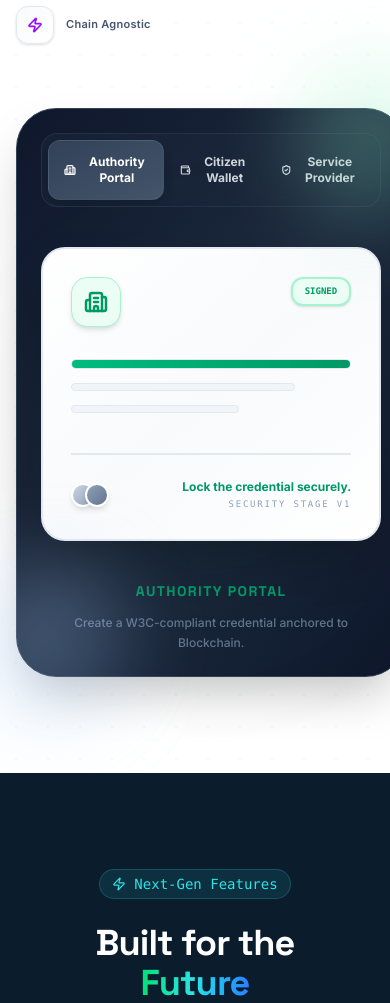
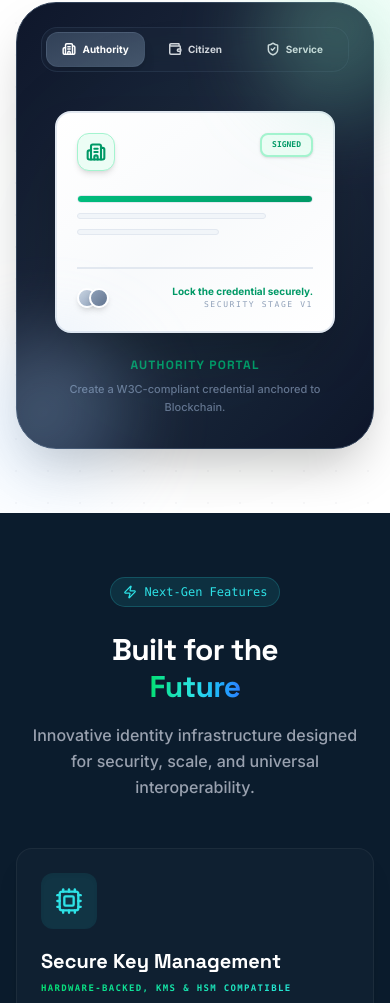
Before and after one commit to kishorekumarj79/Landing-Page, a React (Vite) app: page / in a window 390 px wide. Shown: the part 2018-3021 px from the top of the page. Built offline with nearby package versions, Linux system fonts and the light colour scheme.

Commit message:
fix: mobile optimization

```diff
--- a/src/components/Compatibility.jsx
+++ b/src/components/Compatibility.jsx
@@ -1,4 +1,3 @@
-
 import React from 'react';
 import { motion } from 'framer-motion';
 import { Globe, Shield, Zap, Fingerprint, Server, Shuffle, Cpu, Layers } from 'lucide-react';
@@ -26,54 +25,60 @@ const innovations = [
 
 const Compatibility = () => {
     return (
-        <section id="standards" className="py-24 bg-midnight text-center overflow-hidden relative">
-            {/* Dark Tech Mesh Background */}
-            <div className="absolute inset-0 bg-[linear-gradient(rgba(255,255,255,0.02)_1px,transparent_1px),linear-gradient(90deg,rgba(255,255,255,0.02)_1px,transparent_1px)] bg-[size:30px_30px] opacity-20" />
+        <section id="standards" className="py-16 sm:py-20 lg:py-24 bg-midnight text-center overflow-hidden relative">
+            {/* Dark Tech Mesh Background - lighter on mobile */}
+            <div className="absolute inset-0 bg-[linear-gradient(rgba(255,255,255,0.02)_1px,transparent_1px),linear-gradient(90deg,rgba(255,255,255,0.02)_1px,transparent_1px)] bg-[size:30px_30px] opacity-10 sm:opacity-20" />
 
             <div className="max-w-7xl mx-auto px-4 sm:px-6 lg:px-8 relative z-10">
                 <motion.div
-                    initial={{ opacity: 0, scale: 0.98 }}
-                    whileInView={{ opacity: 1, scale: 1 }}
-                    viewport={{ once: true }}
-                    className="mb-16 transform-gpu"
+                    initial={{ opacity: 0, y: 20 }}
+                    whileInView={{ opacity: 1, y: 0 }}
+                    viewport={{ once: true, margin: "-50px" }}
+                    transition={{ duration: 0.4, ease: "easeOut" }}
+                    className="mb-12 sm:mb-16"
                 >
-                    <div className="inline-flex items-center px-3 py-1 rounded-full bg-accent/10 border border-accent/20 text-accent text-sm font-mono mb-6">
+                    <div className="inline-flex items-center px-3 py-1.5 rounded-full bg-accent/10 border border-accent/20 text-accent text-xs sm:text-sm font-mono mb-6">
                         <Zap size={14} className="mr-2" />
                         Next-Gen Features
                     </div>
-                    <h2 className="text-4xl md:text-5xl lg:text-6xl font-display font-bold text-white mb-6 tracking-tight">
+                    <h2 className="text-3xl sm:text-4xl md:text-5xl lg:text-6xl font-display font-bold text-white mb-4 sm:mb-6 tracking-tight leading-tight">
                         Built for the <br className="md:hidden" />
                         <span className="text-transparent bg-clip-text bg-gradient-to-r from-green-400 via-accent to-blue-500">
                             Future
                         </span>
                     </h2>
-                    <p className="text-lg md:text-xl text-gray-400 max-w-2xl mx-auto leading-relaxed font-medium">
+                    <p className="text-base sm:text-lg md:text-xl text-gray-400 max-w-2xl mx-auto leading-relaxed font-medium px-4">
                         Innovative identity infrastructure designed for security, scale, and universal interoperability.
                     </p>
                 </motion.div>
 
-                {/* Innovations Grid */}
-                <div className="grid grid-cols-1 md:grid-cols-3 gap-8 text-left">
+                {/* Innovations Grid - Simplified animations for mobile */}
+                <div className="grid grid-cols-1 md:grid-cols-3 gap-6 sm:gap-8 text-left">
                     {innovations.map((item, idx) => (
                         <motion.div
                             key={idx}
-                            initial={{ opacity: 0, y: 30 }}
+                            initial={{ opacity: 0, y: 20 }}
                             whileInView={{ opacity: 1, y: 0 }}
-                            viewport={{ once: true, margin: "-10%" }}
-                            transition={{ duration: 0.5, delay: idx * 0.1, ease: "easeOut" }}
-                            className="group p-8 rounded-[2.5rem] bg-white/[0.02] border border-white/5 hover:border-accent/30 hover:bg-white/[0.05] transition-all duration-500 transform-gpu will-change-transform shadow-2xl relative overflow-hidden"
+                            viewport={{ once: true, margin: "-100px" }}
+                            transition={{ duration: 0.3, delay: idx * 0.05, ease: "easeOut" }}
+                            className="group p-6 sm:p-8 rounded-2xl sm:rounded-[2.5rem] bg-white/[0.02] border border-white/5 hover:border-accent/30 hover:bg-white/[0.05] transition-colors duration-300 shadow-xl relative overflow-hidden"
                         >
-                            <div className="absolute inset-0 bg-gradient-to-br from-accent/5 to-transparent opacity-0 group-hover:opacity-100 transition-opacity duration-500" />
-                            <div className="w-16 h-16 bg-accent/10 rounded-2xl flex items-center justify-center mb-6 group-hover:scale-110 group-hover:bg-accent/20 transition-all duration-500 relative z-10 shadow-inner">
-                                <item.icon className="w-8 h-8 text-accent" />
+                            {/* Gradient overlay - hidden on mobile for performance */}
+                            <div className="hidden sm:block absolute inset-0 bg-gradient-to-br from-accent/5 to-transparent opacity-0 group-hover:opacity-100 transition-opacity duration-500" />
+
+                            <div className="w-14 h-14 sm:w-16 sm:h-16 bg-accent/10 rounded-xl sm:rounded-2xl flex items-center justify-center mb-5 sm:mb-6 group-hover:scale-105 sm:group-hover:scale-110 group-hover:bg-accent/20 transition-all duration-300 relative z-10 shadow-inner">
+                                <item.icon className="w-7 h-7 sm:w-8 sm:h-8 text-accent" strokeWidth={2} />
                             </div>
-                            <h3 className="text-2xl font-display font-bold text-white mb-2 leading-tight relative z-10">
+
+                            <h3 className="text-xl sm:text-2xl font-display font-bold text-white mb-2 leading-tight relative z-10">
                                 {item.title}
                             </h3>
-                            <p className="text-transparent bg-clip-text bg-gradient-to-r from-green-400 to-accent font-mono text-[10px] uppercase tracking-[0.2em] mb-4 font-bold relative z-10">
+
+                            <p className="text-transparent bg-clip-text bg-gradient-to-r from-green-400 to-accent font-mono text-[9px] sm:text-[10px] uppercase tracking-[0.15em] sm:tracking-[0.2em] mb-3 sm:mb-4 font-bold relative z-10">
                                 {item.subtitle}
                             </p>
-                            <p className="text-gray-400 text-sm leading-relaxed relative z-10 font-medium">
+
+                            <p className="text-gray-400 text-xs sm:text-sm leading-relaxed relative z-10 font-medium">
                                 {item.detail}
                             </p>
                         </motion.div>
@@ -84,10 +89,12 @@ const Compatibility = () => {
                 <motion.div
                     initial={{ opacity: 0 }}
                     whileInView={{ opacity: 1 }}
-                    className="mt-20 text-center max-w-2xl mx-auto"
+                    viewport={{ once: true }}
+                    transition={{ duration: 0.4 }}
+                    className="mt-12 sm:mt-16 lg:mt-20 text-center max-w-2xl mx-auto px-4"
                 >
-                    <div className="h-px w-20 bg-white/10 mx-auto mb-8" />
-                    <p className="text-gray-500 text-sm font-medium leading-relaxed italic">
+                    <div className="h-px w-16 sm:w-20 bg-white/10 mx-auto mb-6 sm:mb-8" />
+                    <p className="text-gray-500 text-xs sm:text-sm font-medium leading-relaxed italic">
                         Designed for interoperability across eIDAS 2.0, EBSI, enterprise IAM, and decentralized identity ecosystems.
                     </p>
                 </motion.div>
--- a/src/components/Playground.jsx
+++ b/src/components/Playground.jsx
@@ -70,7 +70,7 @@ const Playground = () => {
     const currentStep = steps.find(s => s.id === activeTab);
 
     return (
-        <section id="playground" className="py-24 bg-white relative overflow-hidden">
+        <section id="playground" className="py-16 sm:py-20 lg:py-24 bg-white relative overflow-hidden">
             {/* Subtle Grid Pattern */}
             <div className="absolute inset-0 opacity-[0.03] pointer-events-none"
                 style={{
@@ -94,32 +94,32 @@ const Playground = () => {
                                 Trust Framework
                             </div>
 
-                            <h2 className="text-4xl md:text-5xl lg:text-6xl font-display font-bold text-slate-900 mb-6 tracking-tight leading-[1.1]">
+                            <h2 className="text-3xl sm:text-4xl md:text-5xl lg:text-6xl font-display font-bold text-slate-900 mb-6 tracking-tight leading-[1.1]">
                                 The Klefki <br />
                                 Trust Playground
                             </h2>
 
-                            <p className="text-slate-600 text-lg mb-6 max-w-lg leading-[1.7] tracking-tight font-medium">
+                            <p className="text-slate-600 text-base sm:text-lg mb-6 max-w-lg leading-[1.7] tracking-tight font-medium">
                                 Issue, hold, and verify verifiable credentials using open standards and chain-agnostic blockchain anchoring.
                             </p>
 
-                            <p className="text-slate-500 text-sm mb-12 max-w-lg leading-relaxed font-medium tracking-wide italic">
+                            <p className="text-slate-500 text-xs sm:text-sm mb-8 sm:mb-12 max-w-lg leading-relaxed font-medium tracking-wide italic">
                                 Explore the playground to issue sample certificates and experience instant verification.
                             </p>
 
-                            <div className="flex flex-col gap-10">
+                            <div className="flex flex-col gap-8 sm:gap-10">
                                 <a
                                     href="https://klefki-trust-stage.lovable.app/"
                                     target="_blank"
                                     rel="noopener noreferrer"
-                                    className="w-fit px-8 py-4 bg-gradient-to-r from-blue-600 to-blue-700 text-white font-bold rounded-2xl hover:scale-[1.02] transition-all text-sm flex items-center group shadow-[0_8px_30px_rgb(37,99,235,0.25)] hover:shadow-[0_12px_40px_rgba(37,99,235,0.35)] active:scale-95"
+                                    className="w-full sm:w-fit px-6 sm:px-8 py-3.5 sm:py-4 bg-gradient-to-r from-blue-600 to-blue-700 text-white font-bold rounded-2xl hover:scale-[1.02] transition-all text-sm flex items-center justify-center group shadow-[0_8px_30px_rgb(37,99,235,0.25)] hover:shadow-[0_12px_40px_rgba(37,99,235,0.35)] active:scale-95"
                                 >
-                                    Explore Live Playground
+                                    Explore Playground
                                     <ArrowUpRight size={18} className="ml-2 group-hover:rotate-45 transition-transform" />
                                 </a>
 
                                 {/* Standards Pillars */}
-                                <div className="grid grid-cols-1 sm:grid-cols-3 gap-6 pt-6 border-t border-slate-200">
+                                <div className="grid grid-cols-1 sm:grid-cols-3 gap-4 sm:gap-6 pt-6 border-t border-slate-200">
                                     {[
                                         { label: "W3C Standards", icon: Globe, color: "text-emerald-600" },
                                         { label: "Privacy by Design", icon: Lock, color: "text-blue-600" },
@@ -143,12 +143,12 @@ const Playground = () => {
                     <div className="relative">
                         <div className="bg-gradient-to-br from-slate-900 via-slate-800 to-slate-900 border border-slate-700 rounded-[2.5rem] p-6 md:p-10 shadow-2xl">
                             {/* Segmented Controller */}
-                            <div className="flex p-1.5 bg-slate-800/50 rounded-2xl border border-slate-700/50 mb-10 overflow-hidden backdrop-blur-sm">
+                            <div className="flex p-1 sm:p-1.5 bg-slate-800/50 rounded-2xl border border-slate-700/50 mb-8 sm:mb-10 overflow-hidden backdrop-blur-sm">
                                 {steps.map((step) => (
                                     <button
                                         key={step.id}
                                         onClick={() => setActiveTab(step.id)}
-                                        className={`flex-1 py-3.5 px-4 rounded-xl text-xs font-bold transition-all flex items-center justify-center gap-2.5 relative ${
+                                        className={`flex-1 py-2.5 sm:py-3.5 px-2 sm:px-4 rounded-xl text-[10px] sm:text-xs font-bold transition-all flex items-center justify-center gap-1.5 sm:gap-2.5 relative ${
                                             activeTab === step.id ? 'text-white' : 'text-gray-300 hover:text-white'
                                         }`}
                                     >
@@ -158,8 +158,9 @@ const Playground = () => {
                                                 className="absolute inset-0 bg-gradient-to-br from-slate-700 to-slate-600 rounded-xl border border-slate-500/30 shadow-lg"
                                             />
                                         )}
-                                        <step.icon size={18} className={`relative z-10 ${activeTab === step.id ? 'text-white' : 'text-gray-300'}`} strokeWidth={2.5} />
-                                        <span className="relative z-10">{step.title}</span>
+                                        <step.icon size={isMobile ? 14 : 18} className={`relative z-10 ${activeTab === step.id ? 'text-white' : 'text-gray-300'}`} strokeWidth={2.5} />
+                                        <span className="relative z-10 hidden sm:inline">{step.title}</span>
+                                        <span className="relative z-10 sm:hidden">{step.title.split(' ')[0]}</span>
                                     </button>
                                 ))}
                             </div>
@@ -186,20 +187,20 @@ const Playground = () => {
                                         className="relative w-full text-center transform-gpu"
                                     >
                                         {/* Premium Card UI */}
-                                        <div className="max-w-[340px] mx-auto bg-gradient-to-br from-white via-slate-50 to-white border-2 border-slate-200 rounded-3xl p-7 shadow-2xl overflow-hidden group">
+                                        <div className="max-w-[280px] sm:max-w-[340px] mx-auto bg-gradient-to-br from-white via-slate-50 to-white border-2 border-slate-200 rounded-2xl sm:rounded-3xl p-5 sm:p-7 shadow-2xl overflow-hidden group">
                                             {/* Card Top */}
-                                            <div className="flex justify-between items-start mb-8">
-                                                <div className={`p-3 rounded-2xl bg-gradient-to-br ${currentStep.bg} ${currentStep.color} border ${currentStep.border} shadow-md`}>
-                                                    <currentStep.icon size={24} strokeWidth={2.5} />
+                                            <div className="flex justify-between items-start mb-6 sm:mb-8">
+                                                <div className={`p-2 sm:p-3 rounded-xl sm:rounded-2xl bg-gradient-to-br ${currentStep.bg} ${currentStep.color} border ${currentStep.border} shadow-md`}>
+                                                    <currentStep.icon size={isMobile ? 20 : 24} strokeWidth={2.5} />
                                                 </div>
-                                                <div className={`px-3 py-1.5 rounded-xl text-[9px] font-mono font-bold uppercase ${currentStep.bg} ${currentStep.color} border-2 ${currentStep.border} shadow-sm`}>
+                                                <div className={`px-2.5 sm:px-3 py-1 sm:py-1.5 rounded-lg sm:rounded-xl text-[8px] sm:text-[9px] font-mono font-bold uppercase ${currentStep.bg} ${currentStep.color} border-2 ${currentStep.border} shadow-sm`}>
                                                     {currentStep.badge}
                                                 </div>
                                             </div>
 
                                             {/* Card Body - Progress Bars */}
-                                            <div className="space-y-3.5 mb-10">
-                                                <div className="h-2.5 w-full bg-slate-100 rounded-full overflow-hidden border border-slate-200">
+                                            <div className="space-y-2.5 sm:space-y-3.5 mb-8 sm:mb-10">
+                                                <div className="h-2 sm:h-2.5 w-full bg-slate-100 rounded-full overflow-hidden border border-slate-200">
                                                     <motion.div
                                                         initial={{ width: 0 }}
                                                         animate={{ width: '100%' }}
@@ -207,21 +208,21 @@ const Playground = () => {
                                                         className={`h-full bg-gradient-to-r ${currentStep.accent} shadow-sm`}
                                                     />
                                                 </div>
-                                                <div className="h-2 w-4/5 bg-slate-100 rounded-full border border-slate-200" />
-                                                <div className="h-2 w-3/5 bg-slate-100 rounded-full border border-slate-200" />
+                                                <div className="h-1.5 sm:h-2 w-4/5 bg-slate-100 rounded-full border border-slate-200" />
+                                                <div className="h-1.5 sm:h-2 w-3/5 bg-slate-100 rounded-full border border-slate-200" />
                                             </div>
 
                                             {/* Card Footer */}
-                                            <div className="pt-6 border-t-2 border-slate-200 flex items-center justify-between">
-                                                <div className="flex -space-x-2.5">
-                                                    <div className="w-6 h-6 rounded-full bg-gradient-to-br from-slate-300 to-slate-400 border-2 border-white shadow-md" />
-                                                    <div className="w-6 h-6 rounded-full bg-gradient-to-br from-slate-400 to-slate-500 border-2 border-white shadow-md" />
+                                            <div className="pt-4 sm:pt-6 border-t-2 border-slate-200 flex items-center justify-between">
+                                                <div className="flex -space-x-2">
+                                                    <div className="w-5 h-5 sm:w-6 sm:h-6 rounded-full bg-gradient-to-br from-slate-300 to-slate-400 border-2 border-white shadow-md" />
+                                                    <div className="w-5 h-5 sm:w-6 sm:h-6 rounded-full bg-gradient-to-br from-slate-400 to-slate-500 border-2 border-white shadow-md" />
                                                 </div>
                                                 <div className="text-right">
-                                                    <div className={`text-xs ${currentStep.color} font-bold leading-tight`}>
+                                                    <div className={`text-[10px] sm:text-xs ${currentStep.color} font-bold leading-tight`}>
                                                         {currentStep.encType}
                                                     </div>
-                                                    <div className="text-[9px] text-slate-400 font-mono tracking-[0.2em] uppercase mt-1">
+                                                    <div className="text-[8px] sm:text-[9px] text-slate-400 font-mono tracking-[0.2em] uppercase mt-0.5 sm:mt-1">
                                                         Security Stage {currentStep.version}
                                                     </div>
                                                 </div>
@@ -242,12 +243,12 @@ const Playground = () => {
                                             initial={{ opacity: 0, y: 10 }}
                                             animate={{ opacity: 1, y: 0 }}
                                             transition={{ delay: 0.2 }}
-                                            className="mt-10 max-w-[300px] mx-auto text-center"
+                                            className="mt-6 sm:mt-10 max-w-[260px] sm:max-w-[300px] mx-auto text-center"
                                         >
-                                            <h4 className={`font-bold text-sm mb-3 uppercase tracking-widest ${currentStep.color}`}>
+                                            <h4 className={`font-bold text-xs sm:text-sm mb-2 sm:mb-3 uppercase tracking-widest ${currentStep.color}`}>
                                                 {currentStep.title}
                                             </h4>
-                                            <p className="text-xs text-slate-500 leading-relaxed font-medium">
+                                            <p className="text-[11px] sm:text-xs text-slate-500 leading-relaxed font-medium">
                                                 {currentStep.desc}
                                             </p>
                                         </motion.div>
```
Also changed, not shown: src/components/Hero.jsx (+3 -9 lines).
